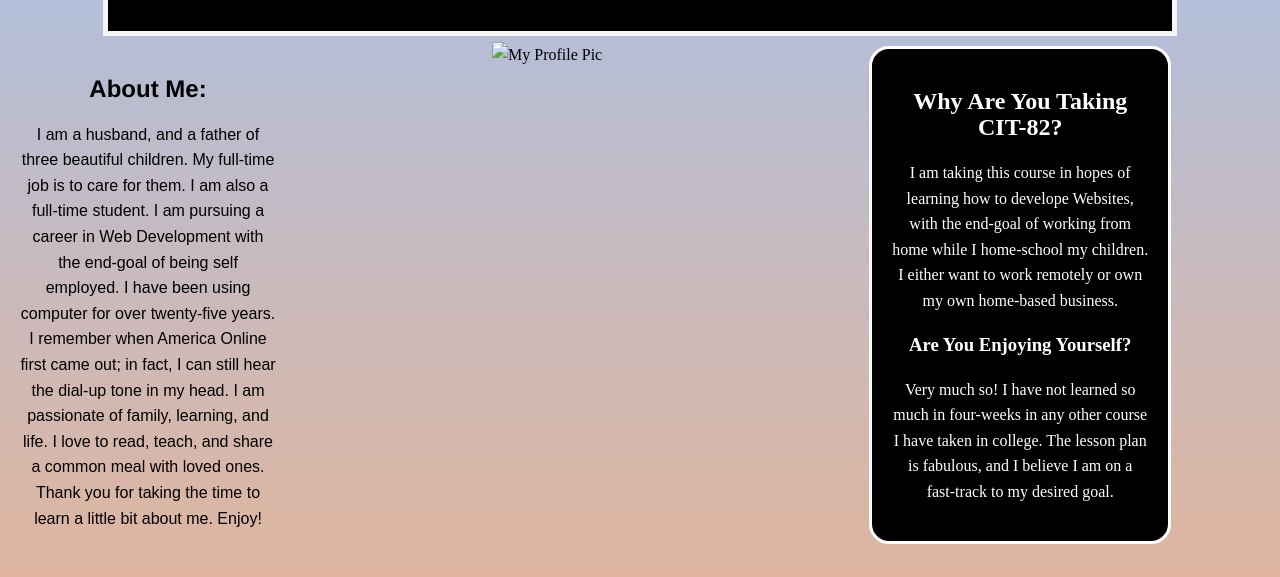
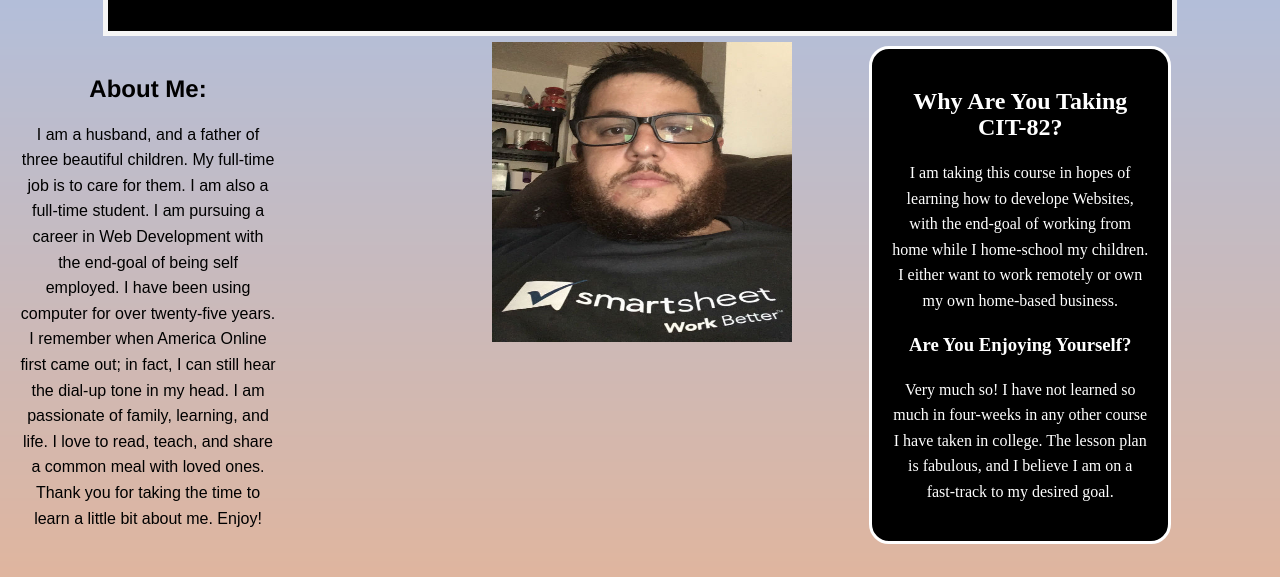
Before and after one commit to educ8code/educ8code.github.io, a plain HTML site: page index.html in a window 1280 px wide. Shown: the part 178-755 px from the top of the page. Drawn offline with Linux system fonts and the light colour scheme; files whose address does not match are found by name.

Commit message:
adding index.html

```diff
--- a/index.html
+++ b/index.html
@@ -3,7 +3,7 @@
 <head>
     <meta charset="UTF-8">
     <title>My Web Page Project</title>
-    <link rel="stylesheet" href="_css/blogStyle.css">
+    <link rel="stylesheet" type="text/css "href="css/css/blogStyle.css">
 </head>
 <body>
     <class id="container">
@@ -27,7 +27,7 @@
 
             <aside>
 
-                <img src="_img/pic.jpg" alt="My Profile Pic" title="Marc's Profile Picture">
+                <img src="css/img/pic.jpg" alt="My Profile Pic" title="Marc's Profile Picture">
             </aside>
 
         </div>
```
